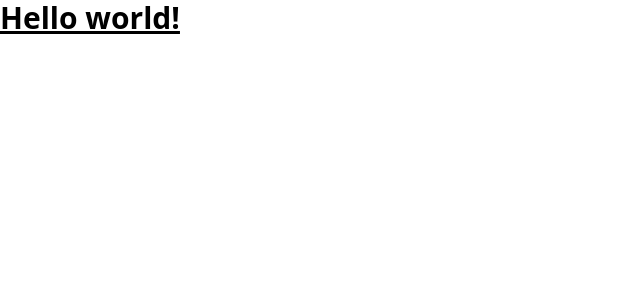
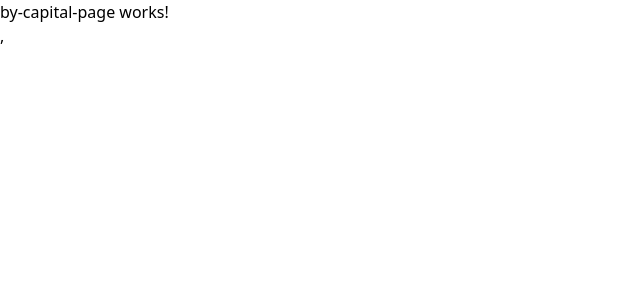
Before and after one commit to JohanYuri/country-app, an Angular app: page /country in a window 1280 px wide. Before the commit this address led to /. Shown: the top 300 px of the page, without its empty margins (0-640 px from the left). Built offline with nearby package versions, Linux system fonts and the light colour scheme.

Commit message:
Se definieron las rutas

```diff
--- a/src/app/app-routing.module.ts
+++ b/src/app/app-routing.module.ts
@@ -1,7 +1,25 @@
 import { NgModule } from '@angular/core';
 import { RouterModule, Routes } from '@angular/router';
+import { HomePageComponent } from './shared/pages/home-page/home-page.component';
 
-const routes: Routes = [];
+const routes: Routes = [
+
+  {
+    path: '',
+    component: HomePageComponent,
+  },
+
+  {
+    path: 'country',
+    loadChildren: () => import('./country/country.routes')
+  },
+
+  {
+    path: '**',
+    redirectTo : ''
+  },
+
+];
 
 @NgModule({
   imports: [RouterModule.forRoot(routes)],
--- a/src/app/app.component.html
+++ b/src/app/app.component.html
@@ -1,3 +1 @@
-<h1 class="text-3xl font-bold underline">
-  Hello world!
-</h1>
+<router-outlet></router-outlet>
--- /dev/null
+++ b/src/app/country/country.routes.ts
@@ -0,0 +1,23 @@
+import { Routes } from "@angular/router";
+import { ByCapitalPageComponent } from "./pages/by-capital-page/by-capital-page.component";
+
+export const countryRoutes: Routes = [
+
+  {
+    path: '',
+    component: ByCapitalPageComponent,
+  },
+
+  // {
+  //   path: 'country',
+  //   //
+  // },
+
+  // {
+  //   path: '**',
+  //   redirectTo : ''
+  // },
+
+];
+
+export default countryRoutes;
--- /dev/null
+++ b/src/app/country/pages/by-capital-page/by-capital-page.component.html
@@ -0,0 +1 @@
+<p>by-capital-page works!</p>,
--- /dev/null
+++ b/src/app/shared/pages/home-page/home-page.component.html
@@ -0,0 +1 @@
+<p>home-page works!</p>,
--- a/tailwind.config.js
+++ b/tailwind.config.js
@@ -7,4 +7,9 @@
   plugins: [
     require('daisyui'),
   ],
+
+  //Especificamos los temas que queremos usar
+  daisyui: {
+    themes: ["coffee"],
+  },
 }
```
Also changed, not shown: src/app/country/pages/by-capital-page/by-capital-page.component.ts (added, +9 -0 lines), src/app/shared/pages/home-page/home-page.component.ts (added, +9 -0 lines).
